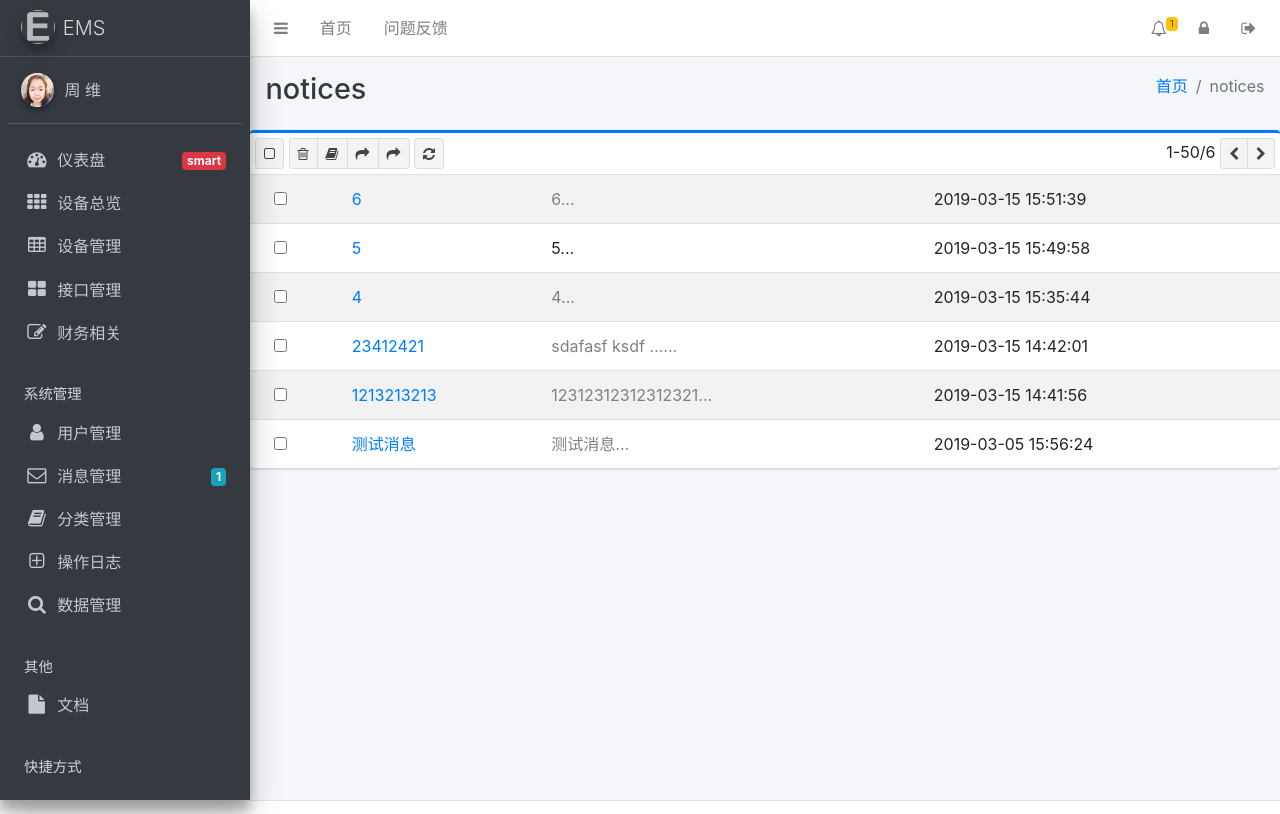
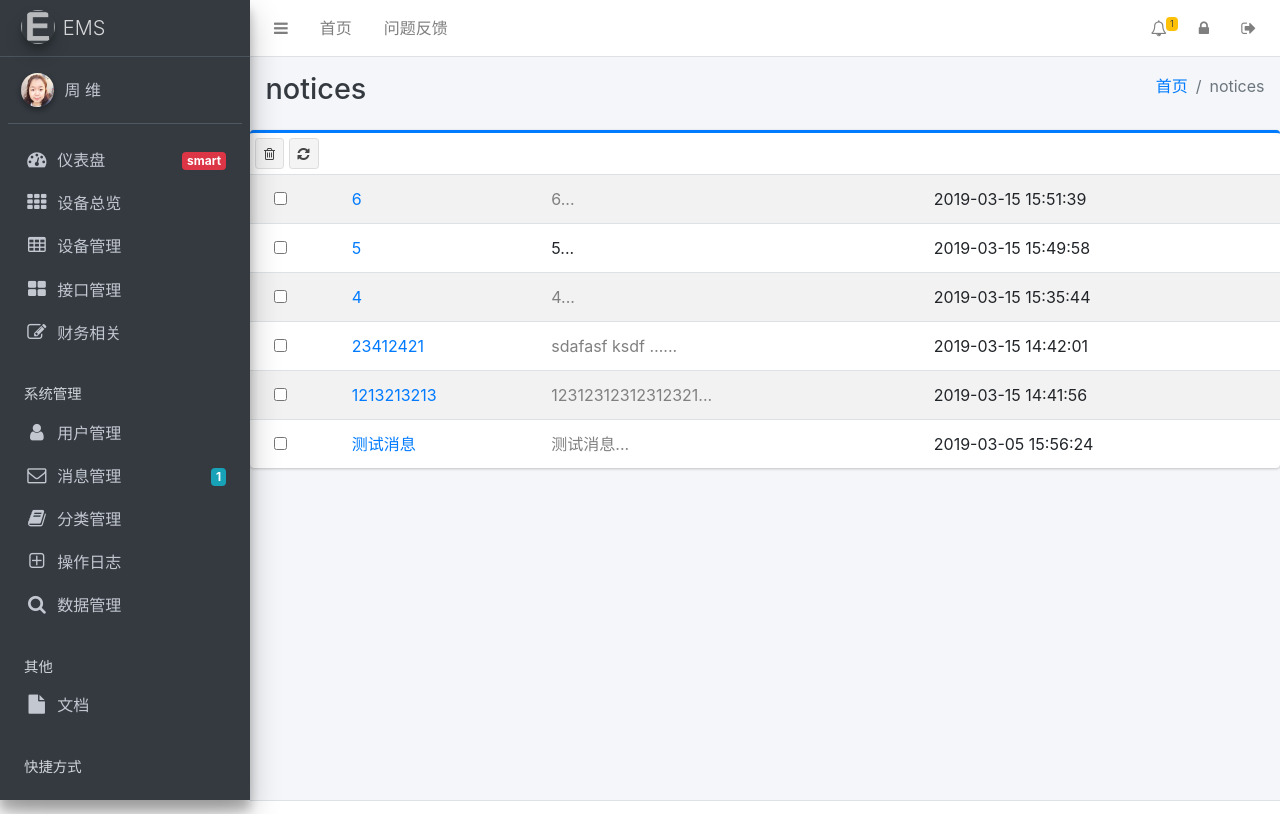
Before and after one commit to xiaomao361/ems, a Django app: page /notices/ in a window 1280 px wide. Shown: the top 814 px of the page. Run offline with Django 3.2, Linux system fonts and the light colour scheme; a user stored in the database is signed in; data comes from the database, SQL or seed files in the repository; both versions use the stored data as it was after the commit; parts of the project's set-up code (start-up, migrations or seed data) failed here and were passed over; some libraries are stand-ins or nearby versions.

Commit message:
C: change for checkboxlist del

```diff
--- a/ems/templates/login.html
+++ b/ems/templates/login.html
@@ -32,7 +32,7 @@
 
       {% if message %}
       <div class=" alert alert-warning">{{ message }}</div>
-    {% endif %}
+      {% endif %}
 
     <!-- {% csrf_token %} -->
     <div class="form-group has-feedback">
--- a/ems/templates/notices.html
+++ b/ems/templates/notices.html
@@ -13,35 +13,24 @@
 
 
 <div class="card card-primary card-outline">
+    <form action="/del_notices/" method="POST">
     <div class="card-body p-0">
         <div class="mailbox-controls">
-            <!-- Check all button -->
-            <button type="button" class="btn btn-default btn-sm checkbox-toggle"><i class="fa fa-square-o"></i>
-            </button>
             <div class="btn-group">
-                <button type="button" class="btn btn-default btn-sm"><i class="fa fa-trash-o"></i></button>
-                <button type="button" class="btn btn-default btn-sm"><i class="fa fa-book"></i></button>
-                <button type="button" class="btn btn-default btn-sm"><i class="fa fa-share"></i></button>
-                <button type="button" class="btn btn-default btn-sm"><i class="fa fa-share"></i></button>
+                <button type="submit" class="btn btn-default btn-sm"><i class="fa fa-trash-o"></i></button>
             </div>
             <!-- /.btn-group -->
-            <button type="button" class="btn btn-default btn-sm"><i class="fa fa-refresh"></i></button>
-            <div class="float-right">
-                1-50/{{notices|length}}
-                <div class="btn-group">
-                    <button type="button" class="btn btn-default btn-sm"><i class="fa fa-chevron-left"></i></button>
-                    <button type="button" class="btn btn-default btn-sm"><i class="fa fa-chevron-right"></i></button>
-                </div>
-                <!-- /.btn-group -->
-            </div>
-            <!-- /.float-right -->
+            <button type="button" class="btn btn-default btn-sm" onclick="window.location.href = '/notices/';"><i
+                    class="fa fa-refresh"></i></button>
         </div>
+
         <div class="table-responsive mailbox-messages">
             <table class="table table-hover table-striped">
                 <tbody>
                     {% for notice in notices %}
                     <tr>
-                        <td><input type="checkbox"></td>
+                        <td><input type="checkbox" value={{notice.id}} name="check_box_list"></td>
+
                         <td class="mailbox-name"><a href="/notice/?id={{notice.id}}">{{notice.title}}</a></td>
                         <td class="mailbox-subject">
                             {% if notice.is_read == 1 %}
@@ -60,6 +49,7 @@
         </div>
         <!-- /.mail-box-messages -->
     </div>
+</form>
     <!-- /.card-body -->
 </div>
 
--- a/ems/views.py
+++ b/ems/views.py
@@ -332,8 +332,18 @@ def notice(request):
 def del_notice(request):
     if request.method == "GET":
         id = request.GET['id']
-        notice = models.Notice.objects.get(id=id).delete()
+        models.Notice.objects.get(id=id).delete()
         return redirect('/notices/')
+
+def del_notices(request):
+    if request.method=="POST":
+        check_box_list = request.POST.getlist('check_box_list')
+        if check_box_list:
+            for id in check_box_list:
+                models.Notice.objects.get(id=id).delete()
+            return redirect('/notices/')
+        else:
+            return redirect('/notices/')
 
 
 def read_all_notices(request):
--- a/mysite/urls.py
+++ b/mysite/urls.py
@@ -63,6 +63,7 @@ urlpatterns = [
     url(r'^notices/', views.notices),
     url(r'^notice/', views.notice),
     url(r'^del_notice/', views.del_notice),
+    url(r'^del_notices/', views.del_notices),
     url(r'^read_all_notices/', views.read_all_notices),
     url(r'^risk_fix/', views.risk_fix),
     url(r'^send_chat/', views.send_chat),
```
Also changed, not shown: ems/admin.py (+6 -4 lines), db.sqlite3.
